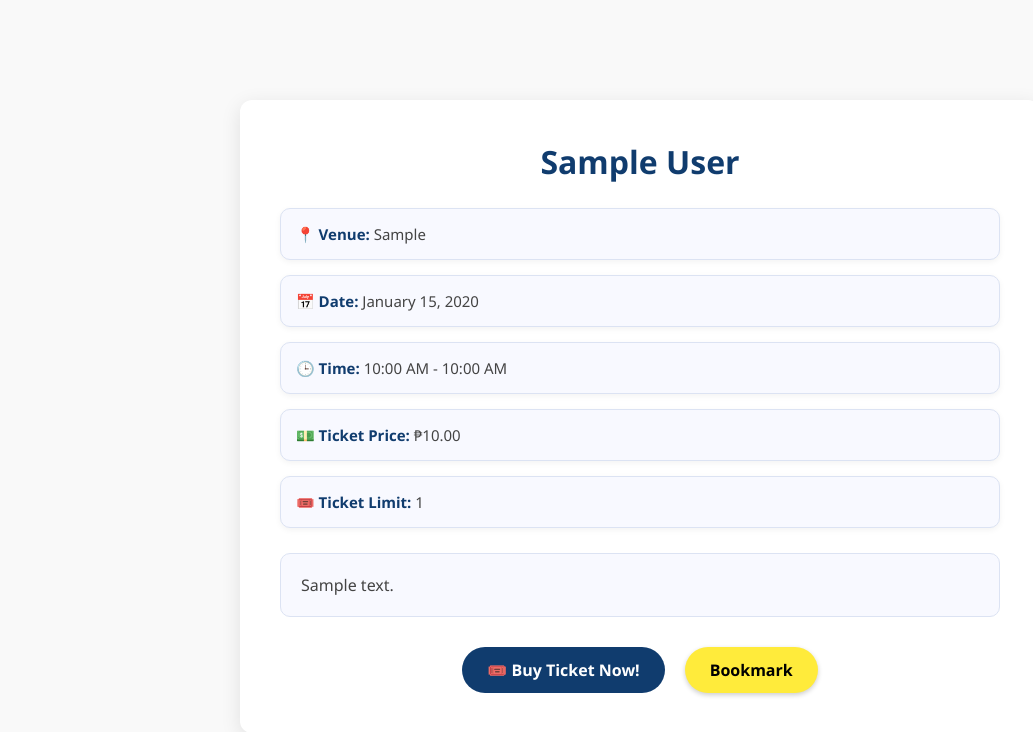
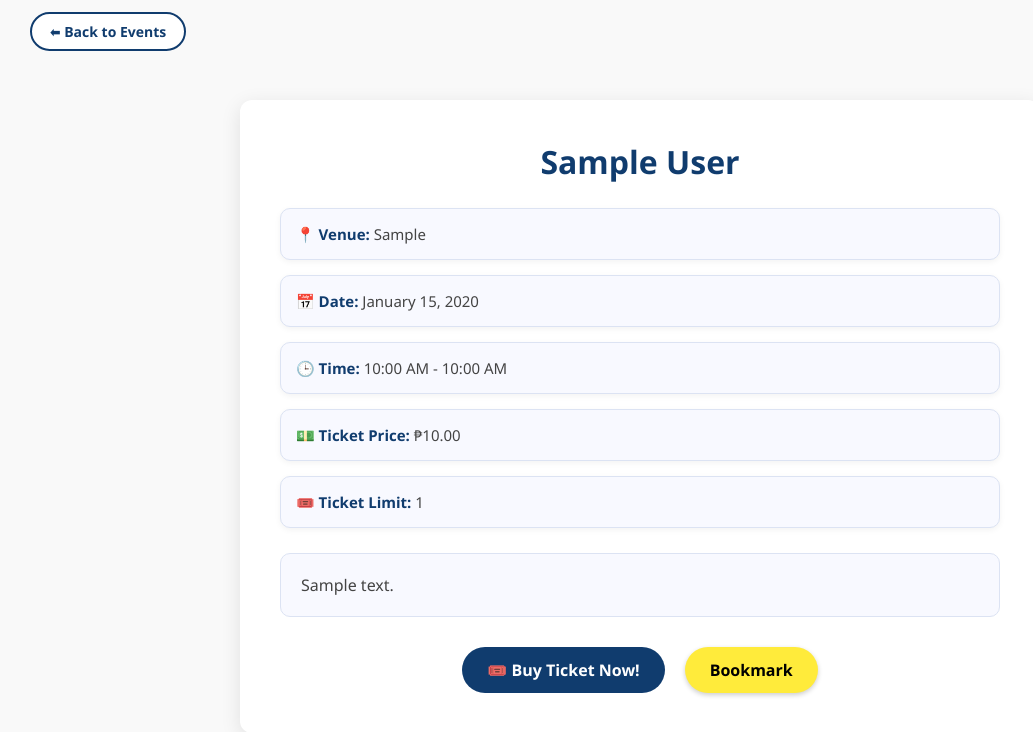
Before and after one commit to Gongz024/CSIT327-G2-QREntry, a Django app: page /accounts/event/1/ in a window 1280 px wide. Shown: the top 732 px of the page, without its empty margins (0-1033 px from the left). Run offline with Django 5.2, Linux system fonts and the light colour scheme; tables that the repository leaves empty hold one stand-in row (values such as "Sample post").

Commit message:
back button in event details

```diff
--- a/accounts/templates/accounts/event_detail.html
+++ b/accounts/templates/accounts/event_detail.html
@@ -10,8 +10,7 @@
 </head>
 <body>
 
-
-
+    <!-- Event Details -->
     <div class="event-detail-container fade-in">
         <h1>{{ event.event_name }}</h1>
 
@@ -28,7 +27,7 @@
         </div>
 
         <div class="button-container">
-              <a href="{% url 'accounts:avail_ticket' event.id %}" class="buy-btn">🎟️ Buy Ticket Now!</a>
+            <a href="{% url 'accounts:avail_ticket' event.id %}" class="buy-btn">🎟️ Buy Ticket Now!</a>
 
             {% if is_bookmarked %}
                 <button class="bookmark-btn bookmarked" disabled>Bookmarked</button>
@@ -38,5 +37,10 @@
         </div>
     </div>
 
+    <!-- Back Button -->
+    <div class="back-btn-container fade-in">
+        <a href="{% url 'accounts:home' %}" class="back-btn">⬅ Back to Events</a>
+    </div>
+
 </body>
 </html>
```
